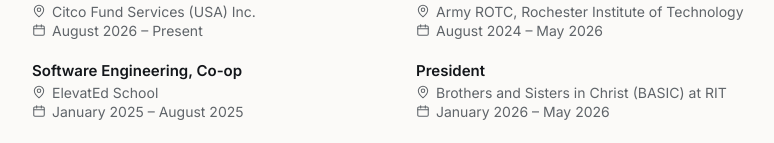
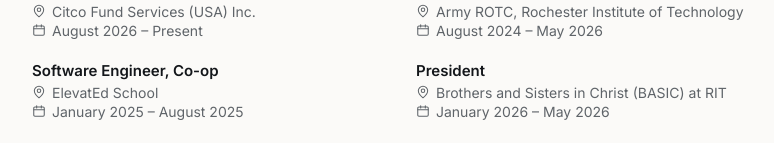
Before and after one commit to terrancekhuang/terrancehuang.dev, a React (Vite) app: page / in a window 1280 px wide. Shown: the part 1610-1753 px from the top of the page, without its empty margins (252-1026 px from the left). Built offline with nearby package versions, Linux system fonts and the light colour scheme.

Commit message:
small spelling fix

```diff
--- a/src/data/content.ts
+++ b/src/data/content.ts
@@ -36,7 +36,7 @@ export const experience: ExperienceEntry[] = [
     dates: "August 2026 – Present",
   },
   {
-    role: "Software Engineering, Co-op",
+    role: "Software Engineer, Co-op",
     org: "ElevatEd School",
     dates: "January 2025 – August 2025",
   },
```
